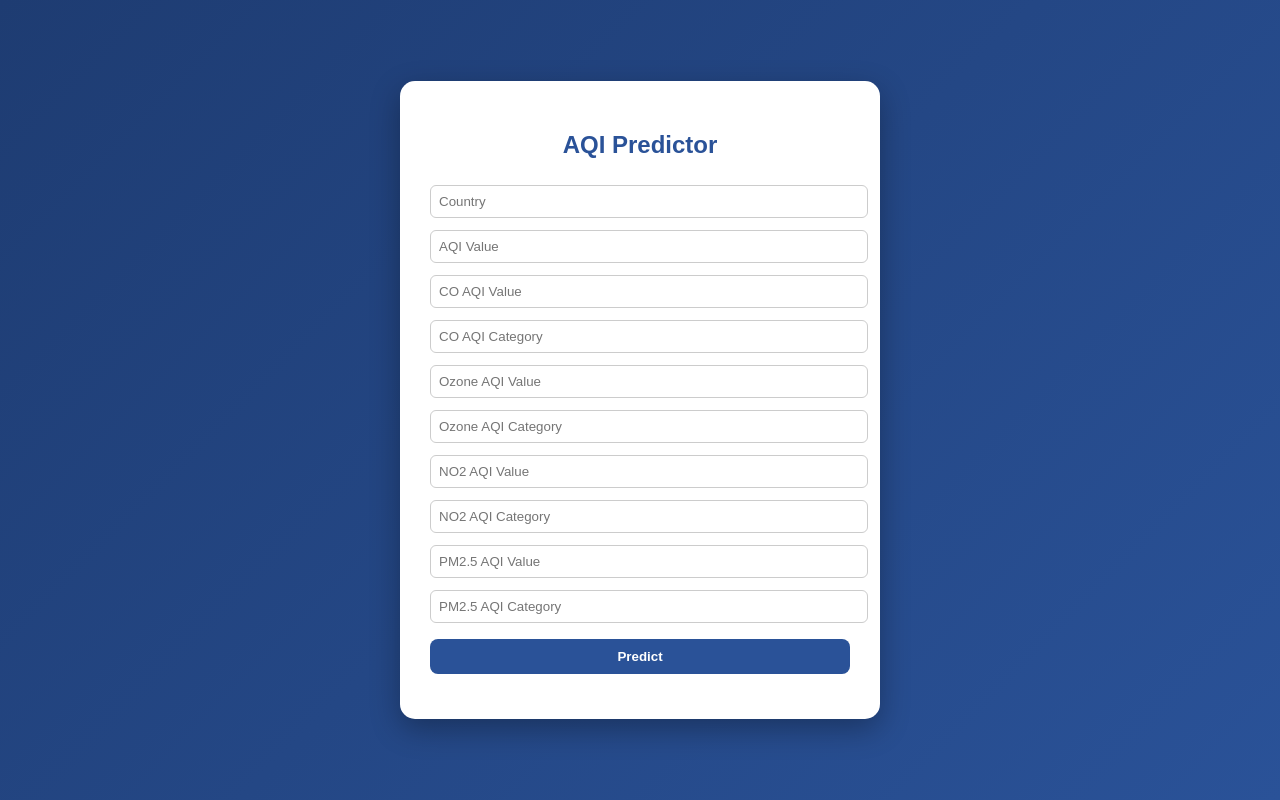
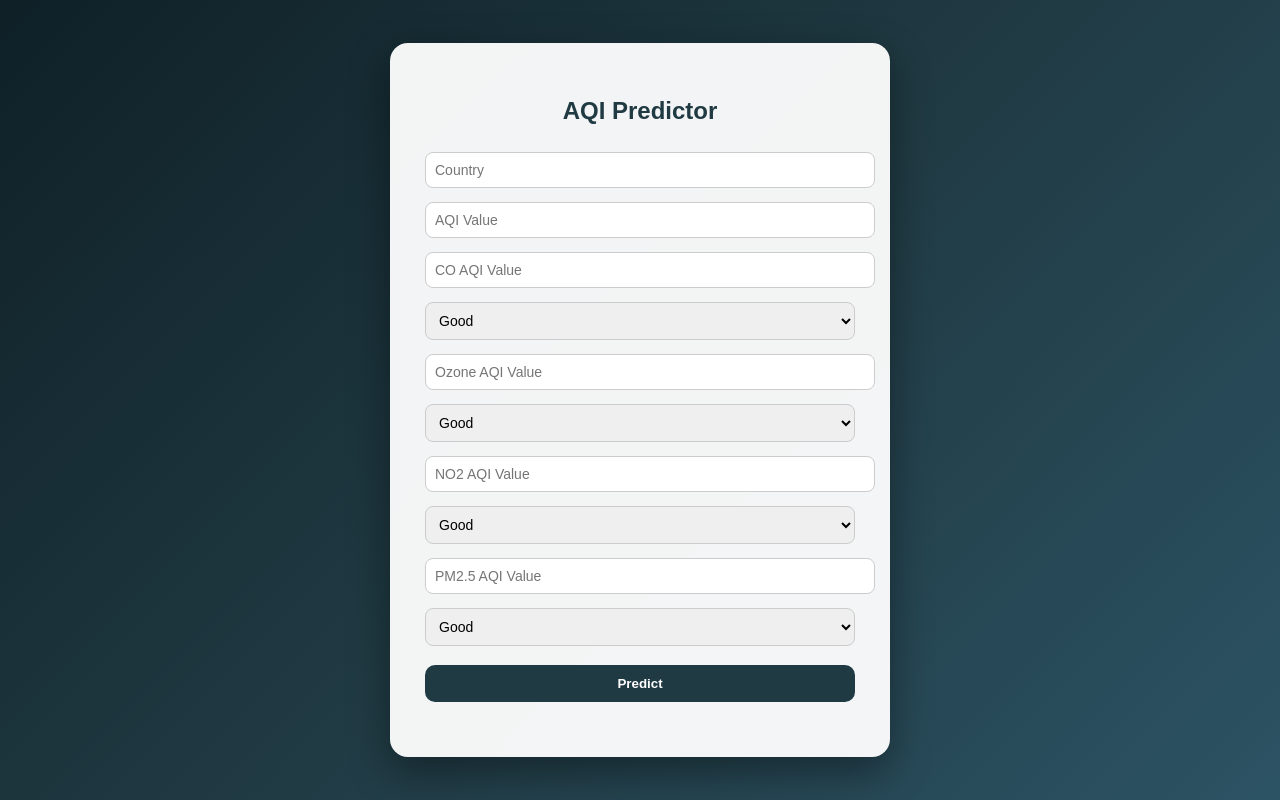
Before and after one commit to Dina1moh/Air-Quality-Prediction, a Flask app: page / in a window 1280 px wide. Run offline with Flask 3, Linux system fonts and the light colour scheme; parts of the project's set-up code (start-up, migrations or seed data) failed here and were passed over.

Commit message:
update frontend and EDA

```diff
--- a/src/templates/index.html
+++ b/src/templates/index.html
@@ -5,66 +5,108 @@
 <title>Air Quality Index Predictor</title>
 
 <style>
-        body {
+
+body{
     font-family: Arial, sans-serif;
-            background: linear-gradient(135deg, #1e3c72, #2a5298);
-            display: flex;
-            justify-content: center;
-            align-items: center;
-            height: 100vh;
-            margin: 0;
+    background: linear-gradient(135deg,#0f2027,#203a43,#2c5364);
+    display:flex;
+    justify-content:center;
+    align-items:center;
+    height:100vh;
+    margin:0;
 }
 
-        .card {
-            background: white;
-            padding: 30px;
-            border-radius: 15px;
-            width: 420px;
-            box-shadow: 0 10px 30px rgba(0,0,0,0.3);
+.card{
+    background:rgba(255,255,255,0.95);
+    backdrop-filter: blur(6px);
+    padding:35px;
+    border-radius:18px;
+    width:430px;
+    box-shadow:0 15px 40px rgba(0,0,0,0.4);
 }
 
-        h2 {
-            text-align: center;
-            color: #2a5298;
+h2{
+    text-align:center;
+    color:#203a43;
+    margin-bottom:20px;
 }
 
-        input, select {
-            width: 100%;
-            padding: 8px;
-            margin: 6px 0;
-            border-radius: 6px;
-            border: 1px solid #ccc;
+input,select{
+    width:100%;
+    padding:9px;
+    margin:7px 0;
+    border-radius:8px;
+    border:1px solid #ccc;
+    font-size:14px;
 }
 
-        button {
-            width: 100%;
-            padding: 10px;
-            background-color: #2a5298;
-            color: white;
-            border: none;
-            border-radius: 8px;
-            cursor: pointer;
-            font-weight: bold;
-            margin-top: 10px;
+button{
+    width:100%;
+    padding:11px;
+    background:#203a43;
+    color:white;
+    border:none;
+    border-radius:10px;
+    cursor:pointer;
+    font-weight:bold;
+    margin-top:12px;
+    transition:0.3s;
 }
 
-        button:hover {
-            background-color: #1e3c72;
+button:hover{
+    background:#2c5364;
 }
 
-        #result {
-            margin-top: 15px;
-            text-align: center;
-            font-size: 18px;
-            font-weight: bold;
-            color: #1e3c72;
+#result{
+    margin-top:20px;
+    text-align:center;
+    font-size:18px;
+    font-weight:bold;
 }
+
+.badge{
+    display:inline-block;
+    padding:8px 18px;
+    border-radius:25px;
+    color:white;
+    margin-top:10px;
+    font-size:16px;
+}
+
+/* AQI Colors */
+
+.good{
+background:#2ecc71;
+}
+
+.moderate{
+background:#f1c40f;
+color:black;
+}
+
+.sensitive{
+background:#e67e22;
+}
+
+.unhealthy{
+background:#e74c3c;
+}
+
+.very_unhealthy{
+background:#8e44ad;
+}
+
+.hazardous{
+background:#2c3e50;
+}
+
 </style>
 </head>
 
 <body>
 
 <div class="card">
+
 <h2>AQI Predictor</h2>
 
 <form id="aqiForm">
@@ -74,45 +116,101 @@
 <input type="number" name="AQI_Value" placeholder="AQI Value" required>
 
 <input type="number" name="CO_AQI_Value" placeholder="CO AQI Value" required>
-        <input type="text" name="CO_AQI_Category" placeholder="CO AQI Category" required>
+
+<select name="CO_AQI_Category">
+<option>Good</option>
+<option>Moderate</option>
+<option>Unhealthy for Sensitive Groups</option>
+</select>
 
 <input type="number" name="Ozone_AQI_Value" placeholder="Ozone AQI Value" required>
-        <input type="text" name="Ozone_AQI_Category" placeholder="Ozone AQI Category" required>
+
+<select name="Ozone_AQI_Category">
+<option>Good</option>
+<option>Moderate</option>
+<option>Unhealthy for Sensitive Groups</option>
+<option>Unhealthy</option>
+<option>Very Unhealthy</option>
+</select>
 
 <input type="number" name="NO2_AQI_Value" placeholder="NO2 AQI Value" required>
-        <input type="text" name="NO2_AQI_Category" placeholder="NO2 AQI Category" required>
+
+<select name="NO2_AQI_Category">
+<option>Good</option>
+<option>Moderate</option>
+</select>
 
 <input type="number" name="PM25_AQI_Value" placeholder="PM2.5 AQI Value" required>
-        <input type="text" name="PM25_AQI_Category" placeholder="PM2.5 AQI Category" required>
+
+<select name="PM25_AQI_Category">
+<option>Good</option>
+<option>Moderate</option>
+<option>Unhealthy for Sensitive Groups</option>
+<option>Unhealthy</option>
+<option>Very Unhealthy</option>
+<option>Hazardous</option>
+</select>
 
 <button type="submit">Predict</button>
+
 </form>
 
 <div id="result"></div>
+
 </div>
 
 <script>
-document.getElementById("aqiForm").addEventListener("submit", async function(e){
-    e.preventDefault();
 
-    const formData = Object.fromEntries(new FormData(this).entries());
+function getClass(category){
 
-    const response = await fetch("/predict", {
-        method: "POST",
-        headers: { "Content-Type": "application/json" },
-        body: JSON.stringify(formData)
-    });
+if(category==="Good") return "good"
 
-    const data = await response.json();
+if(category==="Moderate") return "moderate"
+
+if(category==="Unhealthy for Sensitive Groups") return "sensitive"
+
+if(category==="Unhealthy") return "unhealthy"
+
+if(category==="Very Unhealthy") return "very_unhealthy"
+
+if(category==="Hazardous") return "hazardous"
+
+}
+
+
+document.getElementById("aqiForm").addEventListener("submit",async function(e){
+
+e.preventDefault()
+
+const formData = Object.fromEntries(new FormData(this).entries())
+
+const response = await fetch("/predict",{
+method:"POST",
+headers:{ "Content-Type":"application/json" },
+body:JSON.stringify(formData)
+})
+
+const data = await response.json()
 
 if(data.prediction){
+
+const pred = data.prediction[0]
+
+const cls = getClass(pred)
+
+document.getElementById("result").innerHTML =
+`Predicted AQI Category:<br>
+<span class="badge ${cls}">${pred}</span>`
+
+}else{
+
 document.getElementById("result").innerText =
-            "Predicted AQI Category: " + data.prediction[0];
-    } else {
-        document.getElementById("result").innerText =
-            "Error: " + data.error;
+"Error: " + data.error
+
 }
-});
+
+})
+
 </script>
 
 </body>
```
Also changed, not shown: preprocessing/preprocessed_global_air_pollution_dataset.csv (added), 1 other file. Lines whose indentation alone changed are shown as unchanged.
